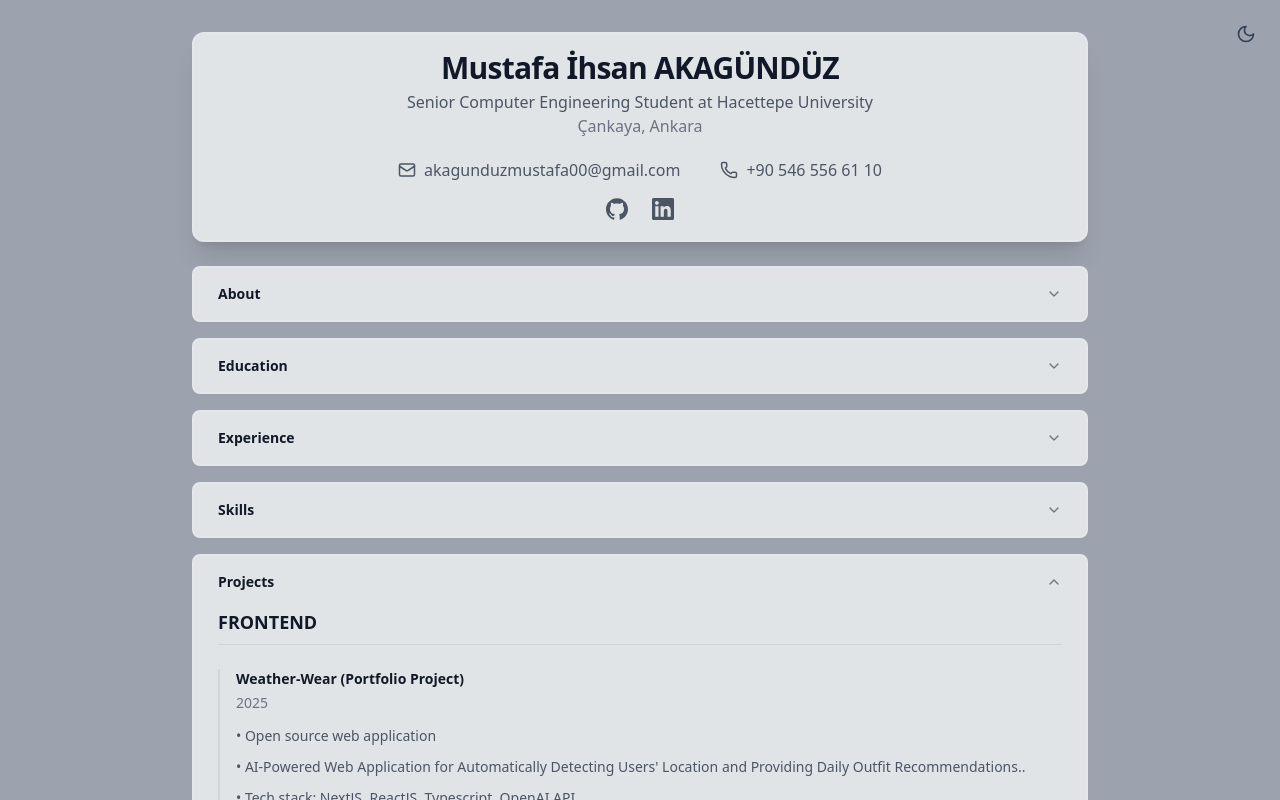
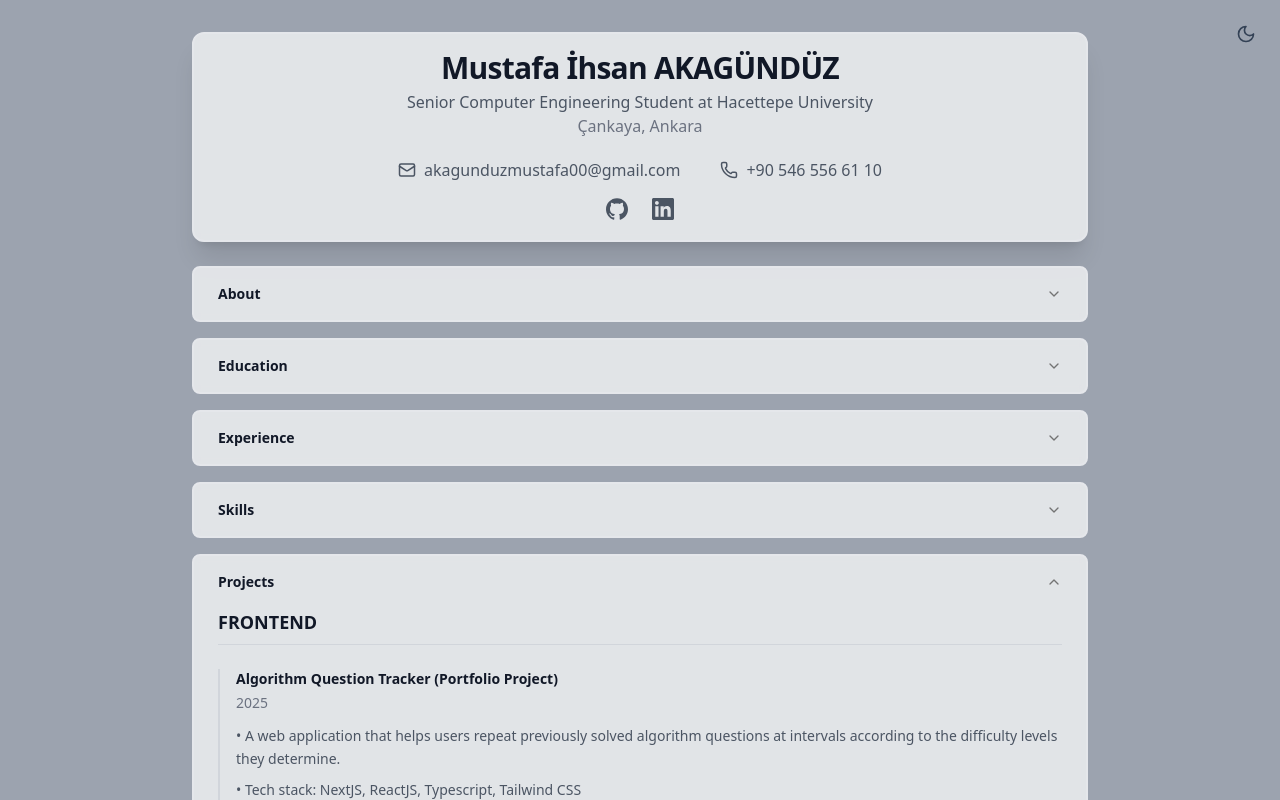
Before and after one commit to mustafaakagunduz/My-Resume-React, a Next.js app: page / in a window 1280 px wide. Both pictures are taken after a click on the button "Projects". Shown: the top 800 px of the page. Built offline with nearby package versions, Linux system fonts and the light colour scheme.

Commit message:
YENİ PROJE VE YETENEK EKLENDİ

```diff
--- a/src/components/CVPage.tsx
+++ b/src/components/CVPage.tsx
@@ -181,6 +181,27 @@ export default function Home() {
                                 <h3 className="font-semibold text-gray-900 dark:text-white text-lg border-b border-gray-300 dark:border-slate-600 pb-2">FRONTEND</h3>
 
                                 <div className="border-l-2 border-gray-300 dark:border-slate-600 pl-4">
+                                    <h3 className="font-semibold text-gray-900 dark:text-white"> Algorithm Question Tracker
+                                        (Portfolio
+                                        Project)</h3>
+                                    <p className="text-sm text-gray-500 dark:text-slate-400 mt-1">2025</p>
+                                    <ul className="mt-3 space-y-2 text-gray-600 dark:text-slate-300">
+                                        <li className="leading-relaxed">• A web application that helps users repeat previously solved algorithm questions at intervals according to the difficulty levels they determine.
+                                        </li>
+
+                                        <li className="leading-relaxed">• Tech stack: NextJS, ReactJS, Typescript, Tailwind CSS
+
+                                        </li>
+                                        <li className="leading-relaxed">• Deployed: <a
+                                            href="https://question-tracker-seven.vercel.app"
+                                            target="_blank"
+                                            rel="noopener noreferrer"
+                                            className="text-gray-600 hover:text-gray-900 dark:text-slate-300 dark:hover:text-white underline">https://question-tracker-seven.vercel.app</a>
+                                        </li>
+                                    </ul>
+                                </div>
+
+                                <div className="border-l-2 border-gray-300 dark:border-slate-600 pl-4">
                                     <h3 className="font-semibold text-gray-900 dark:text-white"> Weather-Wear
                                         (Portfolio
                                         Project)</h3>
@@ -188,9 +209,12 @@ export default function Home() {
                                     <ul className="mt-3 space-y-2 text-gray-600 dark:text-slate-300">
                                         <li className="leading-relaxed">• Open source web application
                                         </li>
-                                        <li className="leading-relaxed">• AI-Powered Web Application for Automatically Detecting Users' Location and Providing Daily Outfit Recommendations..
+                                        <li className="leading-relaxed">• AI-Powered Web Application for Automatically
+                                            Detecting Users' Location and Providing Daily Outfit Recommendations..
                                         </li>
-                                        <li className="leading-relaxed">• Tech stack: NextJS, ReactJS, Typescript, OpenAI API </li>
+                                        <li className="leading-relaxed">• Tech stack: NextJS, ReactJS, Typescript,
+                                            OpenAI API
+                                        </li>
                                         <li className="leading-relaxed">• Deployed: <a
                                             href="https://weather-wear-three.vercel.app"
                                             target="_blank"
```
